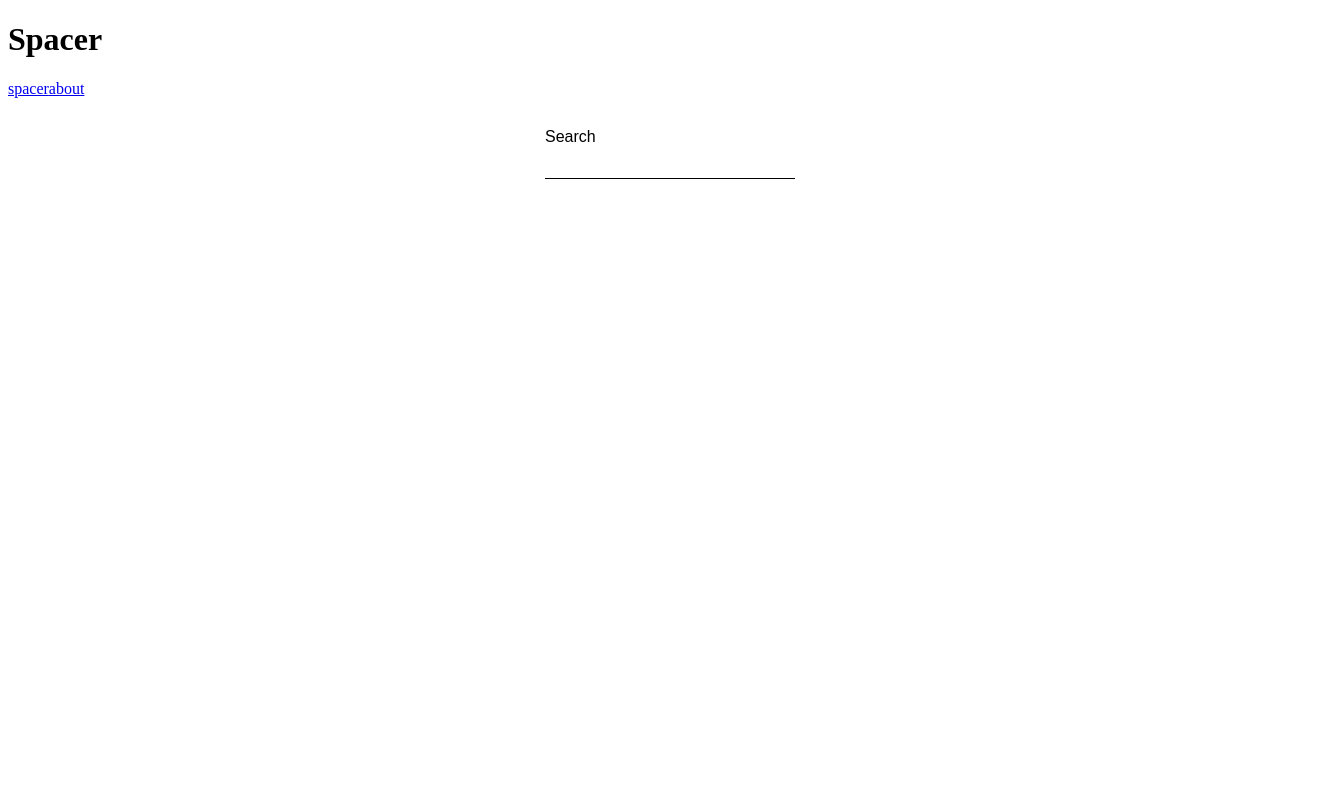
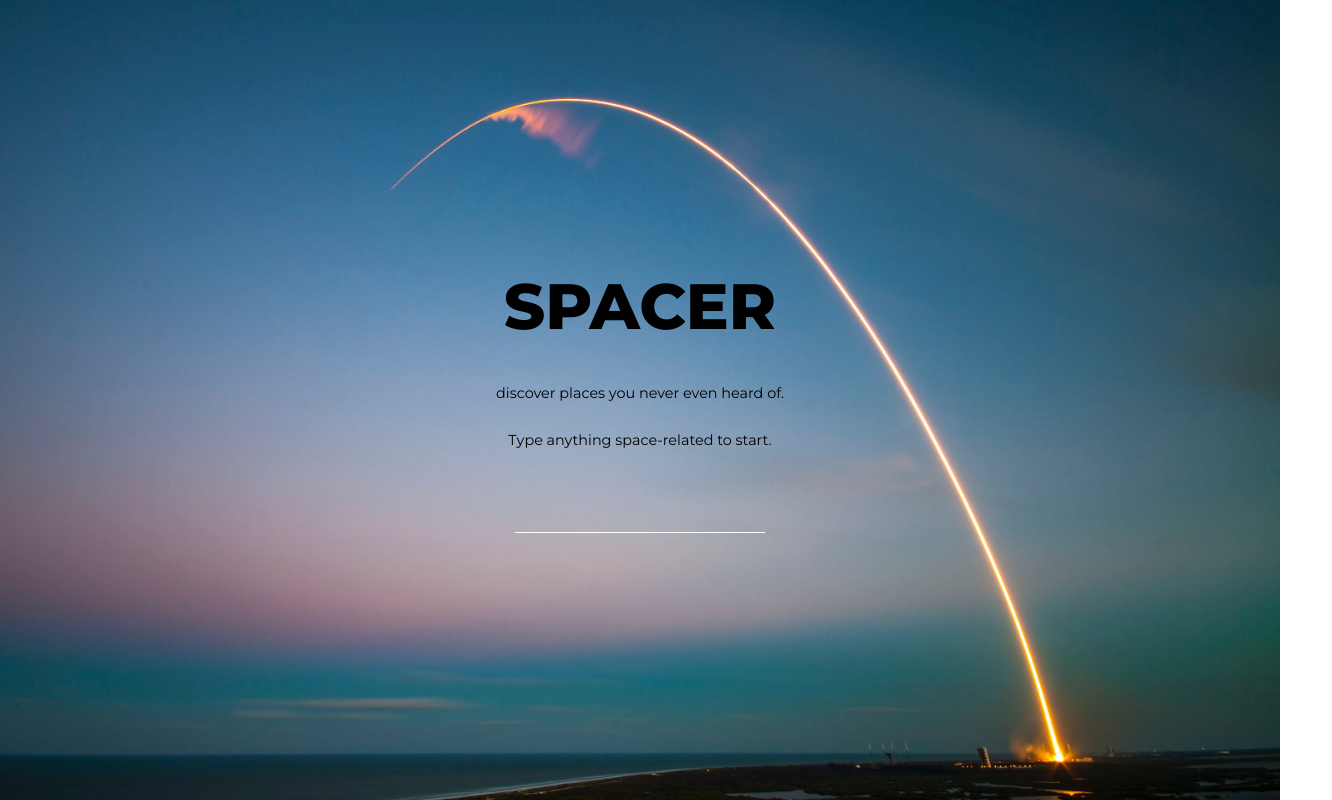
Before and after one commit to piotrniezgoda/spaceVue, a Vue app: page / in a window 1280 px wide. Shown: the whole page, 1332 px wide, since content can reach past the window. Built offline with nearby package versions, Linux system fonts and the light colour scheme.

Commit message:
added Styles for components, and search background

```diff
--- a/src/App.vue
+++ b/src/App.vue
@@ -1,14 +1,23 @@
 <template>
   <div class="app">
-    <h1 class="app-name">Spacer</h1>
-    <div class="nav">
+    <!-- <div class="nav">
       <router-link to="/">spacer</router-link>
       <router-link to="/about">about</router-link>
-    </div>
+    </div> -->
     <router-view />
   </div>
 </template>
 
-<style lang="scss" scoped>
+<style lang="scss">
+@import url('https://fonts.googleapis.com/css?family=Montserrat:300,400,500,800');
+  * {
+    box-sizing: border-box;
+  }
 
+  body {
+    font-family: 'Montserrat', sans-serif;
+    font-size: 1rem;
+    margin: 0;
+    padding: 0;
+  }
 </style>
--- /dev/null
+++ b/src/components/Claim.vue
@@ -0,0 +1,33 @@
+<template>
+  <div class="claim-wrapper">
+    <h1 class="claim">spacer</h1>
+    <p class="subclaim">discover places you never even heard of.</p>
+    <p class="subclaim">Type anything space-related to start.</p>
+  </div>
+</template>
+
+<script>
+export default {
+  name: 'Claim',
+};
+</script>
+
+<style lang="scss" scoped>
+  .claim-wrapper {
+    text-align: center;
+    display: flex;
+    justify-content: center;
+    align-items: center;
+    flex-direction: column;
+  }
+
+  .claim {
+    margin: 0 0 25px;
+    font-size: 4rem;
+    text-transform: uppercase;
+  }
+
+  .subclaim {
+    font-size: 0.9rem;
+  }
+</style>
--- /dev/null
+++ b/src/components/SearchInput.vue
@@ -0,0 +1,54 @@
+<template>
+  <div class="searchInput-wrapper">
+      <input id="search" type="text" name="search" v-model="searchValue" @input="handleInput">
+    </div>
+</template>
+
+<script>
+const API = 'https://images-api.nasa.gov/search';
+import axios from 'axios';
+import debounce from 'lodash.debounce';
+export default {
+  name: 'SearchInput',
+  data() {
+    return {
+      searchValue: '',
+      results: [],
+    }
+  },
+  methods: {
+    // eslint-disable-next-line
+    handleInput: debounce(function() {
+      axios.get(`${API}?q=${this.searchValue}&media_type=image`)
+        .then((response) => {
+          this.results = response.data.collection.items;
+          console.log(this.results);
+        })
+        .catch((error) => {
+          console.log(error);
+        });
+    }, 500),
+},
+}
+</script>
+
+<style lang="scss" scoped>
+.searchInput-wrapper {
+    display: flex;
+    flex-direction: column;
+    width: 250px;
+    margin: 40px 0 0 0;
+
+      input {
+        height: 30px;
+        border: 0;
+        border-bottom: 1px solid #fff;
+        background: transparent;
+    }
+
+      label {
+        font-family: 'Montserrat', sans-serif;
+    }
+
+  }
+</style>
--- a/src/views/Search.vue
+++ b/src/views/Search.vue
@@ -1,73 +1,42 @@
 <template>
   <div class="search-wrapper">
-    <div class="search">
-      <label for="search">Search</label>
-      <input id="search" type="text" name="search" v-model="searchValue" @input="handleInput">
-      <ul>
-      <li v-for="result in results" :key="result.data[0].nasa_id">
-        <p>{{ result.data[0].description }}</p>
-      </li>
-    </ul>
-    </div>
+    <Claim />
+    <SearchInput />
   </div>
 </template>
 
 <script>
-import axios from 'axios';
-import debounce from 'lodash.debounce';
+// eslint-disable-next-line
+import Claim from '@/components/Claim.vue';
+import SearchInput from '@/components/SearchInput.vue';
 
-const API = 'https://images-api.nasa.gov/search';
+
 export default {
   name: 'Search',
-
-  data() {
-    return {
-      searchValue: '',
-      results: [],
-    };
+  components: {
+    Claim,
+    SearchInput,
   },
 
   methods: {
-    // eslint-disable-next-line
-    handleInput: debounce(function() {
-      axios.get(`${API}?q=${this.searchValue}&media_type=image`)
-        .then((response) => {
-          this.results = response.data.collection.items;
-          console.log(this.results);
-        })
-        .catch((error) => {
-          console.log(error);
-        });
-    }, 500),
   },
-};
+}
 </script>
 
 <style lang="scss" scoped>
   .search-wrapper {
     width: 100%;
+    height: 100vh;
     margin: 0;
     padding: 30px;
     display: flex;
     flex-direction: column;
     align-items: center;
-  }
-
-  .search {
-    display: flex;
-    flex-direction: column;
-    width: 250px;
-
-      input {
-        height: 30px;
-        border: 0;
-        border-bottom: 1px solid #000;
-    }
-
-      label {
-        font-family: 'Montserrat', sans-serif;
-    }
-
+    justify-content: center;
+    background: url('../assets/appBg.jpg');
+    background-size: cover;
+    background-repeat: no-repeat;
+    background-position: 80% 0%;
   }
 
 </style>
```
Also changed, not shown: src/assets/appBg.jpg (added).
